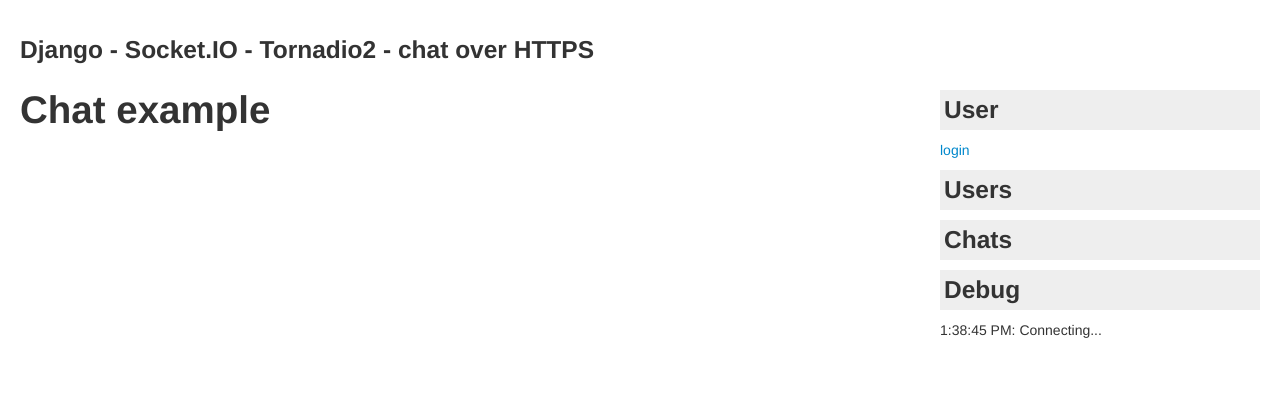
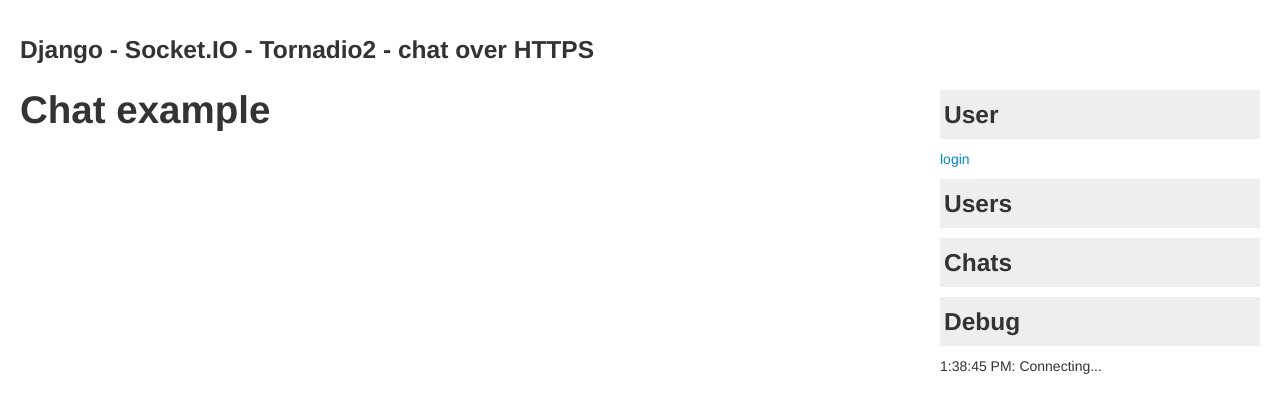
Before and after one commit to leukeleu/django-socketio-chat, a Django app: page / in a window 1280 px wide. Shown: the top 413 px of the page. Run offline with Django 3.2, Linux system fonts and the light colour scheme.

Commit message:
Styling chat UI

```diff
--- a/django_socketio_chat/static/css/chat.css
+++ b/django_socketio_chat/static/css/chat.css
@@ -5,9 +5,10 @@
     min-width: 320px;
 }
 
-.chat-container h3 {
+.heading {
     padding: 0 4px;
     background-color: #eee;
+    line-height: 2;
 }
 
 /* chat box */
@@ -16,20 +17,11 @@
     margin-top: 5px;
 }
 
-.chat .chat-heading {
-    padding: 0 4px;
-    background-color: #eee;
-}
-
 .chat .chat-users {
     float: left;
     margin: 0;
+    padding: 0;
     white-space: nowrap;
-    overflow: hidden;
-}
-
-.chat .chat-controls {
-    float: right;
 }
 
 .chat .chat-users li {
@@ -44,6 +36,10 @@
     content: '';
 }
 
+.chat .chat-controls {
+    float: right;
+}
+
 .chat .wpr-messages {
     max-height: 128px;
     overflow-y: scroll;
@@ -56,14 +52,15 @@
 
 .chat .message {
     float: left;
-    margin: 5px;
-    width: 210px;
-    border: 1px solid #eee;
+    margin: 5px 0;
+    border: 1px solid #ccc;
     padding: 5px;
+    width: 80%;
 }
 
 .chat .message.mine {
     float: right;
+    background-color: #eee;
 }
 
 .chat .timestamp {
@@ -75,6 +72,7 @@
 
 .chat .message-input textarea {
     margin: 0;
+    border: 1px solid #ccc;
     padding: 5px;
     width: 308px;
 }
--- a/django_socketio_chat/static/js/chat.js
+++ b/django_socketio_chat/static/js/chat.js
@@ -233,7 +233,7 @@
         _this = this;
       chat_user_list = new ChatUserList(chat.user_chat_statuses);
       this.chat_users_lists[chat.uuid] = chat_user_list;
-      $chat_el = $("<div id=\"chat-" + chat.uuid + "\" class=\"chat\">\n    <div class=\"chat-heading clearfix\">\n        " + (chat_user_list.render()) + "\n        <div class=\"chat-controls\">\n            <a href=\"#\" class=\"toggle-active\"></a>\n            <a href=\"#\" class=\"archive\">Archive</a>\n            <a href=\"#\" class=\"list-users\">+</a>\n            <span class=\"unread-messages\"></span>\n        </div>\n    </div>\n    <ul class=\"chat-user-list\"></ul>\n</div>");
+      $chat_el = $("<div id=\"chat-" + chat.uuid + "\" class=\"chat\">\n    <div class=\"heading clearfix\">\n        " + (chat_user_list.render()) + "\n        <div class=\"chat-controls\">\n            <a href=\"#\" class=\"toggle-active\"></a>\n            <a href=\"#\" class=\"archive\">Archive</a>\n            <a href=\"#\" class=\"list-users\">+</a>\n            <span class=\"unread-messages\"></span>\n        </div>\n    </div>\n    <ul class=\"chat-user-list\"></ul>\n</div>");
       $messages_el = $('<div class="wpr-messages"><div class="messages clearfix"></div></div>');
       $message_input_el = $('<div class="message-input"> <textarea placeholder="Type message"></textarea> </div>');
       $chat_el.append($messages_el);
--- a/django_socketio_chat/templates/chat.html
+++ b/django_socketio_chat/templates/chat.html
@@ -3,7 +3,7 @@
 
     <div class="chat-window">
         <div class="chat-user">
-            <h3>User</h3>
+            <h3 class="heading">User</h3>
             <p>
                 {% if not user.is_authenticated %}
                     <a href="{% url login %}">login</a>
@@ -14,17 +14,17 @@
         </div>
 
         <div class="chat-users">
-            <h3>Users</h3>
+            <h3 class="heading">Users</h3>
             <ul class="user-list"></ul>
         </div>
 
         <div class="chats">
-            <h3>Chats</h3>
+            <h3 class="heading">Chats</h3>
             <div class="chat-list"></div>
         </div>
 
         <div class="debug">
-            <h3>Debug</h3>
+            <h3 class="heading">Debug</h3>
             <div class="debug-log"></div>
         </div>
     </div>
```
Also changed, not shown: 1 other file.
